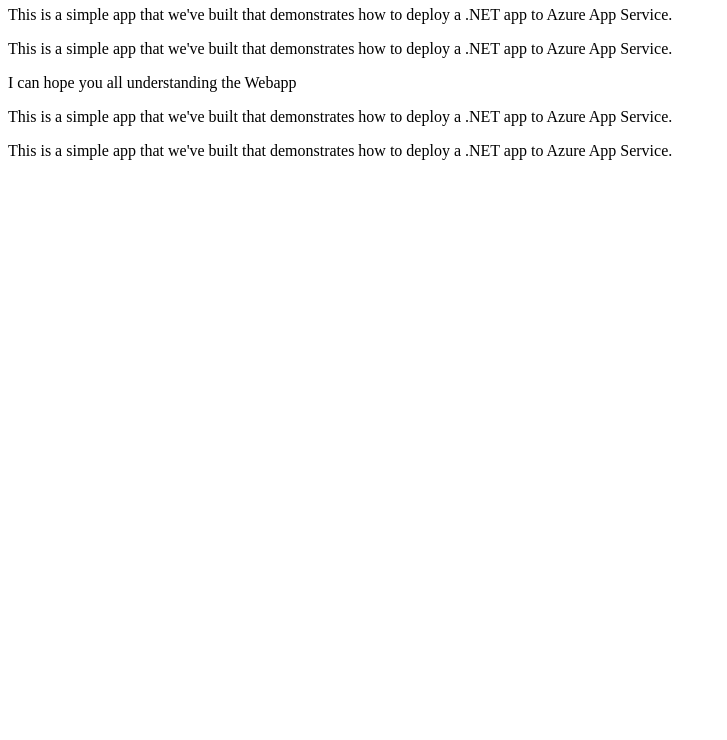
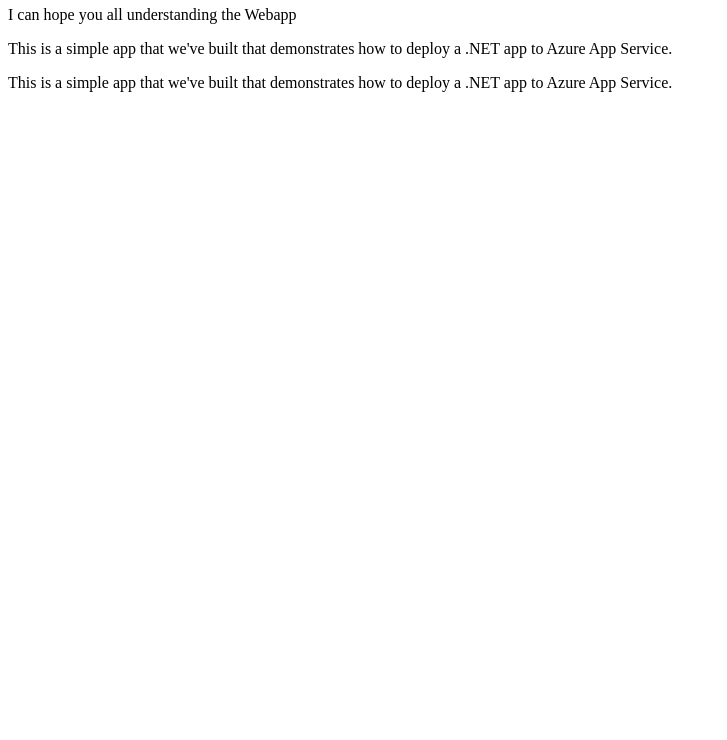
Before and after one commit to prabhat-019/webapp22-01, a plain HTML site: page index.html in a window 1280 px wide. Shown: the part 60-800 px from the top of the page, without its empty margins (0-727 px from the left). Drawn offline with Linux system fonts and the light colour scheme.

Commit message:
Update index.html

```diff
--- a/index.html
+++ b/index.html
@@ -1,8 +1,7 @@
 <div class="jumbotron">
     <h1>ASP.NET in Azure!</h1>
-    <p class="lead">This is a simple app that we've built that demonstrates how to deploy a .NET app to Azure App Service.</p>
 
-    <p class="lead">This is a simple app that we've built that demonstrates how to deploy a .NET app to Azure App Service.</p>
+
     <p class="lead">I can hope you all understanding the Webapp</p>
     <p class="lead">This is a simple app that we've built that demonstrates how to deploy a .NET app to Azure App Service.</p><p class="lead">This is a simple app that we've built that demonstrates how to deploy a .NET app to Azure App Service.</p>
 </div>
```
